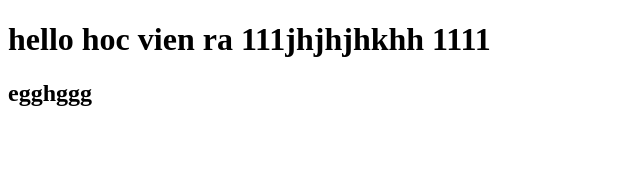
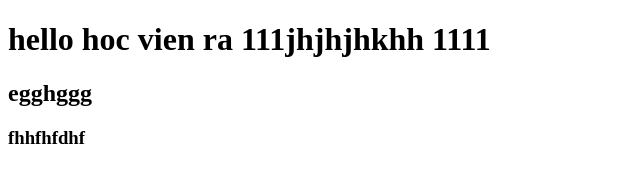
Before and after one commit to vienctm7/module1-bai1, a plain HTML site: page index.html in a window 1280 px wide. Shown: the whole page, without its empty margins (0-640 px from the left). Drawn offline with Linux system fonts and the light colour scheme.

Commit message:
add file

```diff
--- a/index.html
+++ b/index.html
@@ -9,5 +9,6 @@
 <body>
     <h1> hello hoc vien ra 111jhjhjhkhh 1111</h1>
     <h2>egghggg</h2>
+    <h3>fhhfhfdhf</h3>
 </body>
 </html>
```
